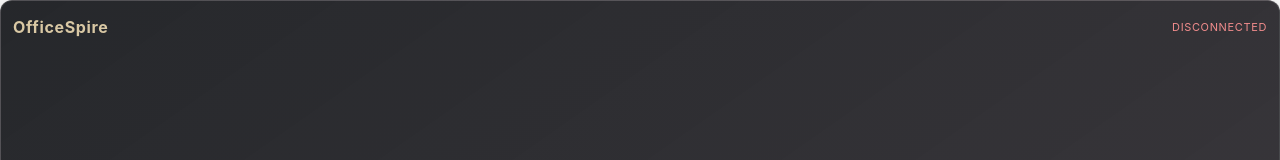
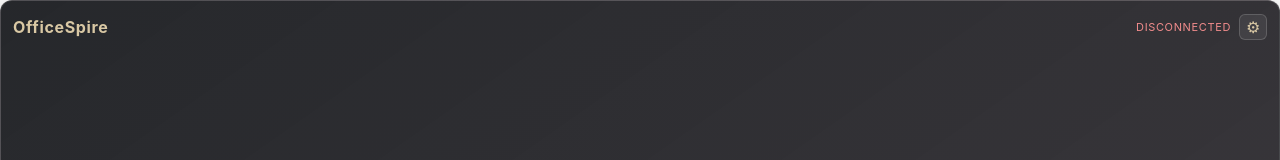
Before and after one commit to AplusNeutrino/OfficeSpire, a React (Vite) app in the folder src/OfficeSpire.Overlay/: page / in a window 1280 px wide. Shown: the top 160 px of the page. Built offline with nearby package versions, Linux system fonts and the light colour scheme.

Commit message:
feat(overlay): persist accessibility settings

```diff
--- a/src/OfficeSpire.Overlay/src/App.tsx
+++ b/src/OfficeSpire.Overlay/src/App.tsx
@@ -1,4 +1,10 @@
-import { useCallback, useEffect, useRef, useState } from "react";
+import {
+  useCallback,
+  useEffect,
+  useRef,
+  useState,
+  type CSSProperties,
+} from "react";
 import type {
   ActionResponse,
   CardState,
@@ -51,6 +57,7 @@ import { EventPanel } from "./components/EventPanel";
 import { RestPanel } from "./components/RestPanel";
 import { TreasurePanel } from "./components/TreasurePanel";
 import { ShopPanel } from "./components/ShopPanel";
+import { SettingsPanel } from "./components/SettingsPanel";
 import { OfficeSpireWebSocketClient } from "./network/WebSocketClient";
 import { discoverSession } from "./network/session";
 import { ReconnectController } from "./network/reconnect";
@@ -58,6 +65,7 @@ import {
   ACTION_TIMEOUT_MS,
   clientTimeoutResult,
 } from "./network/actionLifecycle";
+import { loadSettings, saveSettings, type OverlaySettings } from "./settings";
 const terminalCodes = new Set([
   "completed",
   "stale_state",
@@ -88,6 +96,8 @@ export default function App() {
   const [actionResult, setActionResult] = useState<ActionResponse>();
   const [selectedCard, setSelectedCard] = useState<CardState>();
   const [selectedPotion, setSelectedPotion] = useState<PotionState>();
+  const [settings, setSettings] = useState(loadSettings);
+  const [settingsOpen, setSettingsOpen] = useState(false);
   const clientRef = useRef<OfficeSpireWebSocketClient | undefined>(undefined);
   const retryRef = useRef<number | undefined>(undefined);
   const pollRef = useRef<number | undefined>(undefined);
@@ -333,10 +343,16 @@ export default function App() {
     !terminalCodes.has(actionResult.code)
   );
   const disabled =
+    settingsOpen ||
     status !== "connected" ||
     !snapshot ||
     snapshot.action_pending ||
     actionInFlight;
+  const updateSettings = (next: OverlaySettings) => {
+    setSettings(next);
+    saveSettings(next);
+  };
+  const closeSettings = useCallback(() => setSettingsOpen(false), []);
   useEffect(() => {
     const onKeyDown = (event: KeyboardEvent) => {
       if (
@@ -530,11 +546,40 @@ export default function App() {
     return () => window.removeEventListener("keydown", onKeyDown);
   }, [disabled, snapshot]);
   return (
-    <main className="overlay" data-tauri-drag-region>
+    <main
+      className={`overlay${settings.highContrast ? " high-contrast" : ""}${settings.reduceMotion ? " reduce-motion" : ""}`}
+      style={
+        {
+          "--overlay-opacity": settings.opacity,
+          "--ui-scale": settings.scale,
+          width: `${100 / settings.scale}%`,
+          height: `${100 / settings.scale}%`,
+          transform: `scale(${settings.scale})`,
+        } as CSSProperties
+      }
+      data-tauri-drag-region
+    >
       <div className="titlebar" data-tauri-drag-region>
         <strong>OfficeSpire</strong>
-        <span className={`status ${status}`}>{status}</span>
+        <span className="title-actions">
+          <span className={`status ${status}`}>{status}</span>
+          <button
+            className="settings-toggle"
+            onClick={() => setSettingsOpen((open) => !open)}
+            aria-label="Overlay settings"
+            aria-expanded={settingsOpen}
+          >
+            ⚙
+          </button>
+        </span>
       </div>
+      {settingsOpen && (
+        <SettingsPanel
+          settings={settings}
+          onChange={updateSettings}
+          onClose={closeSettings}
+        />
+      )}
       {!snapshot ? (
         <section className="empty">
           <h1>Waiting for STS2</h1>
--- /dev/null
+++ b/src/OfficeSpire.Overlay/src/components/SettingsPanel.tsx
@@ -0,0 +1,101 @@
+import { DEFAULT_SETTINGS, type OverlaySettings } from "../settings";
+import { useEffect, useRef } from "react";
+
+interface Props {
+  settings: OverlaySettings;
+  onChange: (settings: OverlaySettings) => void;
+  onClose: () => void;
+}
+
+export function SettingsPanel({ settings, onChange, onClose }: Props) {
+  const closeRef = useRef<HTMLButtonElement>(null);
+  const panelRef = useRef<HTMLElement>(null);
+  useEffect(() => {
+    closeRef.current?.focus();
+    const handleEscape = (event: KeyboardEvent) => {
+      if (event.code === "Escape") onClose();
+      if (event.code !== "Tab" || !panelRef.current) return;
+      const controls = Array.from(
+        panelRef.current.querySelectorAll<HTMLElement>(
+          "button:not(:disabled), input:not(:disabled)",
+        ),
+      );
+      if (controls.length === 0) return;
+      const first = controls[0];
+      const last = controls[controls.length - 1];
+      if (event.shiftKey && document.activeElement === first) {
+        last.focus();
+        event.preventDefault();
+      } else if (!event.shiftKey && document.activeElement === last) {
+        first.focus();
+        event.preventDefault();
+      }
+    };
+    window.addEventListener("keydown", handleEscape);
+    return () => window.removeEventListener("keydown", handleEscape);
+  }, [onClose]);
+  const update = (change: Partial<OverlaySettings>) =>
+    onChange({ ...settings, ...change, version: 1 });
+
+  return (
+    <section
+      ref={panelRef}
+      className="settings-panel"
+      role="dialog"
+      aria-modal="true"
+      aria-labelledby="settings-heading"
+    >
+      <header>
+        <h1 id="settings-heading">Overlay settings</h1>
+        <button ref={closeRef} onClick={onClose} aria-label="Close settings">
+          ×
+        </button>
+      </header>
+      <label>
+        Background opacity{" "}
+        <output>{Math.round(settings.opacity * 100)}%</output>
+        <input
+          type="range"
+          min="0.65"
+          max="0.98"
+          step="0.01"
+          value={settings.opacity}
+          onChange={(event) => update({ opacity: Number(event.target.value) })}
+        />
+      </label>
+      <label>
+        Interface scale <output>{Math.round(settings.scale * 100)}%</output>
+        <input
+          type="range"
+          min="0.85"
+          max="1.4"
+          step="0.05"
+          value={settings.scale}
+          onChange={(event) => update({ scale: Number(event.target.value) })}
+        />
+      </label>
+      <label className="setting-check">
+        <input
+          type="checkbox"
+          checked={settings.highContrast}
+          onChange={(event) => update({ highContrast: event.target.checked })}
+        />
+        High contrast
+      </label>
+      <label className="setting-check">
+        <input
+          type="checkbox"
+          checked={settings.reduceMotion}
+          onChange={(event) => update({ reduceMotion: event.target.checked })}
+        />
+        Reduce motion
+      </label>
+      <button
+        className="settings-reset"
+        onClick={() => onChange(DEFAULT_SETTINGS)}
+      >
+        Reset defaults
+      </button>
+    </section>
+  );
+}
--- /dev/null
+++ b/src/OfficeSpire.Overlay/src/settings.ts
@@ -0,0 +1,66 @@
+export interface OverlaySettings {
+  version: 1;
+  opacity: number;
+  scale: number;
+  highContrast: boolean;
+  reduceMotion: boolean;
+}
+
+export const DEFAULT_SETTINGS: OverlaySettings = {
+  version: 1,
+  opacity: 0.91,
+  scale: 1,
+  highContrast: false,
+  reduceMotion: false,
+};
+
+export const SETTINGS_KEY = "officespire.settings.v1";
+
+const clamp = (value: number, min: number, max: number) =>
+  Math.min(max, Math.max(min, value));
+
+export function parseSettings(value: string | null): OverlaySettings {
+  if (!value) return DEFAULT_SETTINGS;
+  try {
+    const candidate = JSON.parse(value) as Partial<OverlaySettings>;
+    if (candidate.version !== 1) return DEFAULT_SETTINGS;
+    return {
+      version: 1,
+      opacity:
+        typeof candidate.opacity === "number"
+          ? clamp(candidate.opacity, 0.65, 0.98)
+          : DEFAULT_SETTINGS.opacity,
+      scale:
+        typeof candidate.scale === "number"
+          ? clamp(candidate.scale, 0.85, 1.4)
+          : DEFAULT_SETTINGS.scale,
+      highContrast:
+        typeof candidate.highContrast === "boolean"
+          ? candidate.highContrast
+          : DEFAULT_SETTINGS.highContrast,
+      reduceMotion:
+        typeof candidate.reduceMotion === "boolean"
+          ? candidate.reduceMotion
+          : DEFAULT_SETTINGS.reduceMotion,
+    };
+  } catch {
+    return DEFAULT_SETTINGS;
+  }
+}
+
+export function loadSettings(): OverlaySettings {
+  try {
+    return parseSettings(window.localStorage.getItem(SETTINGS_KEY));
+  } catch {
+    return DEFAULT_SETTINGS;
+  }
+}
+
+export function saveSettings(settings: OverlaySettings): boolean {
+  try {
+    window.localStorage.setItem(SETTINGS_KEY, JSON.stringify(settings));
+    return true;
+  } catch {
+    return false;
+  }
+}
--- a/src/OfficeSpire.Overlay/src/styles.css
+++ b/src/OfficeSpire.Overlay/src/styles.css
@@ -25,17 +25,87 @@ button {
   color: inherit;
 }
 .overlay {
+  --overlay-opacity: 0.91;
+  --ui-scale: 1;
   height: 100%;
+  position: relative;
   overflow: auto;
   padding: 12px;
   background: linear-gradient(
     145deg,
-    rgba(16, 18, 22, 0.91),
-    rgba(28, 23, 29, 0.84)
+    rgba(16, 18, 22, var(--overlay-opacity)),
+    rgba(28, 23, 29, calc(var(--overlay-opacity) - 0.07))
   );
   border: 1px solid rgba(255, 255, 255, 0.15);
   border-radius: 12px;
   box-shadow: 0 12px 40px rgba(0, 0, 0, 0.34);
+  transform-origin: top left;
+}
+.title-actions {
+  display: flex;
+  align-items: center;
+  gap: 8px;
+}
+.settings-toggle,
+.settings-panel button {
+  border: 1px solid rgba(255, 255, 255, 0.16);
+  border-radius: 6px;
+  background: rgba(255, 255, 255, 0.07);
+  cursor: pointer;
+}
+.settings-toggle {
+  width: 28px;
+  height: 26px;
+}
+.settings-panel {
+  position: absolute;
+  z-index: 10;
+  inset: 48px 12px auto;
+  display: grid;
+  gap: 14px;
+  padding: 14px;
+  border: 1px solid rgba(212, 169, 94, 0.55);
+  border-radius: 10px;
+  background: rgba(18, 19, 23, 0.98);
+  box-shadow: 0 12px 30px rgba(0, 0, 0, 0.55);
+}
+.settings-panel header,
+.settings-panel label {
+  display: flex;
+  align-items: center;
+  justify-content: space-between;
+  gap: 10px;
+}
+.settings-panel h1 {
+  margin: 0;
+}
+.settings-panel label:not(.setting-check) {
+  display: grid;
+  grid-template-columns: 1fr auto;
+}
+.settings-panel input[type="range"] {
+  grid-column: 1 / -1;
+  width: 100%;
+}
+.settings-panel .setting-check {
+  justify-content: flex-start;
+}
+.settings-reset {
+  padding: 8px;
+}
+.overlay.high-contrast {
+  color: #fff;
+  border-color: #fff;
+}
+.overlay.high-contrast button:not(:disabled) {
+  border-color: rgba(255, 255, 255, 0.62);
+}
+.overlay.reduce-motion *,
+.overlay.reduce-motion *::before,
+.overlay.reduce-motion *::after {
+  scroll-behavior: auto !important;
+  animation-duration: 0.01ms !important;
+  transition-duration: 0.01ms !important;
 }
 .titlebar,
 .run-line,
```
Also changed, not shown: 4 other files (tests, documents, lock files or other folders).
